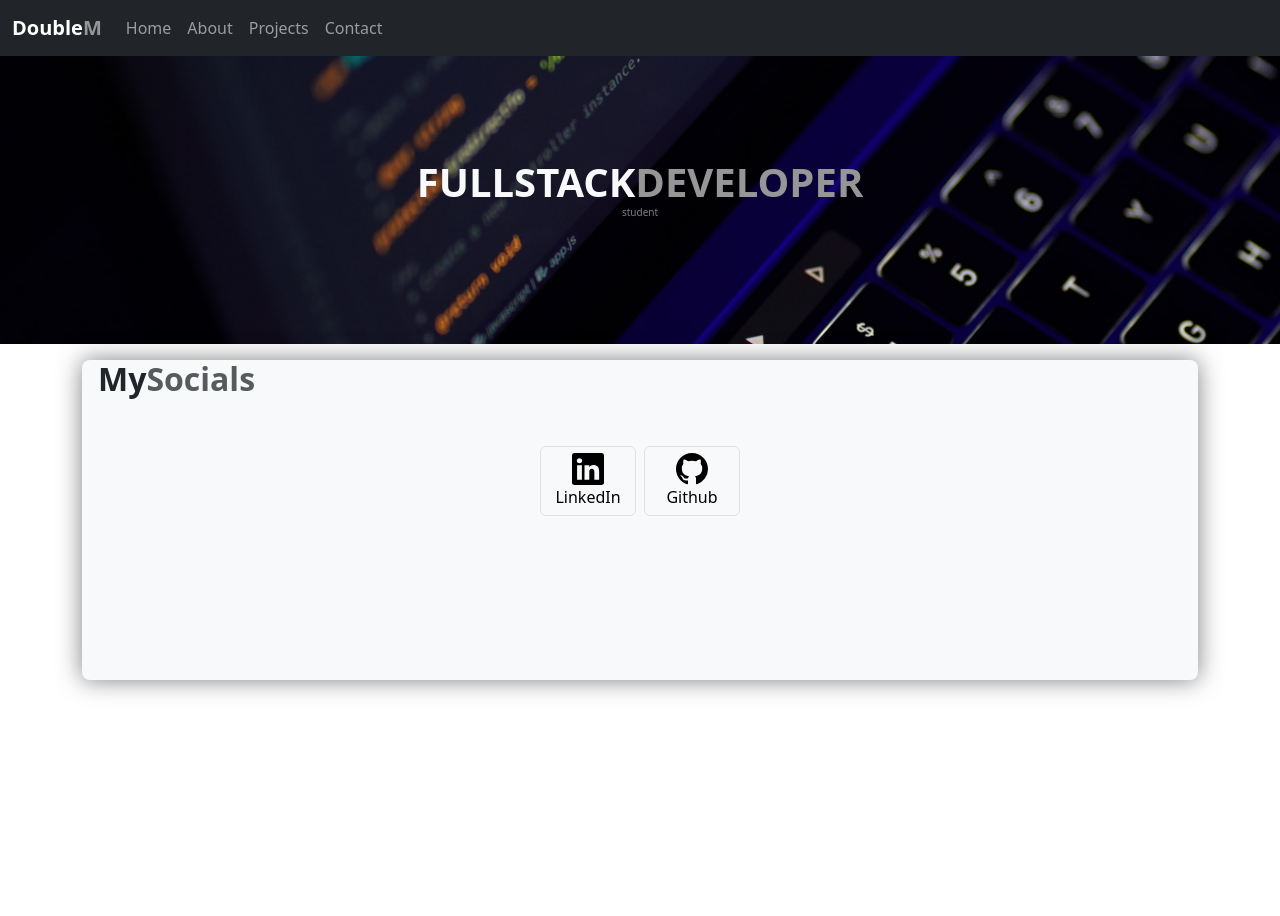
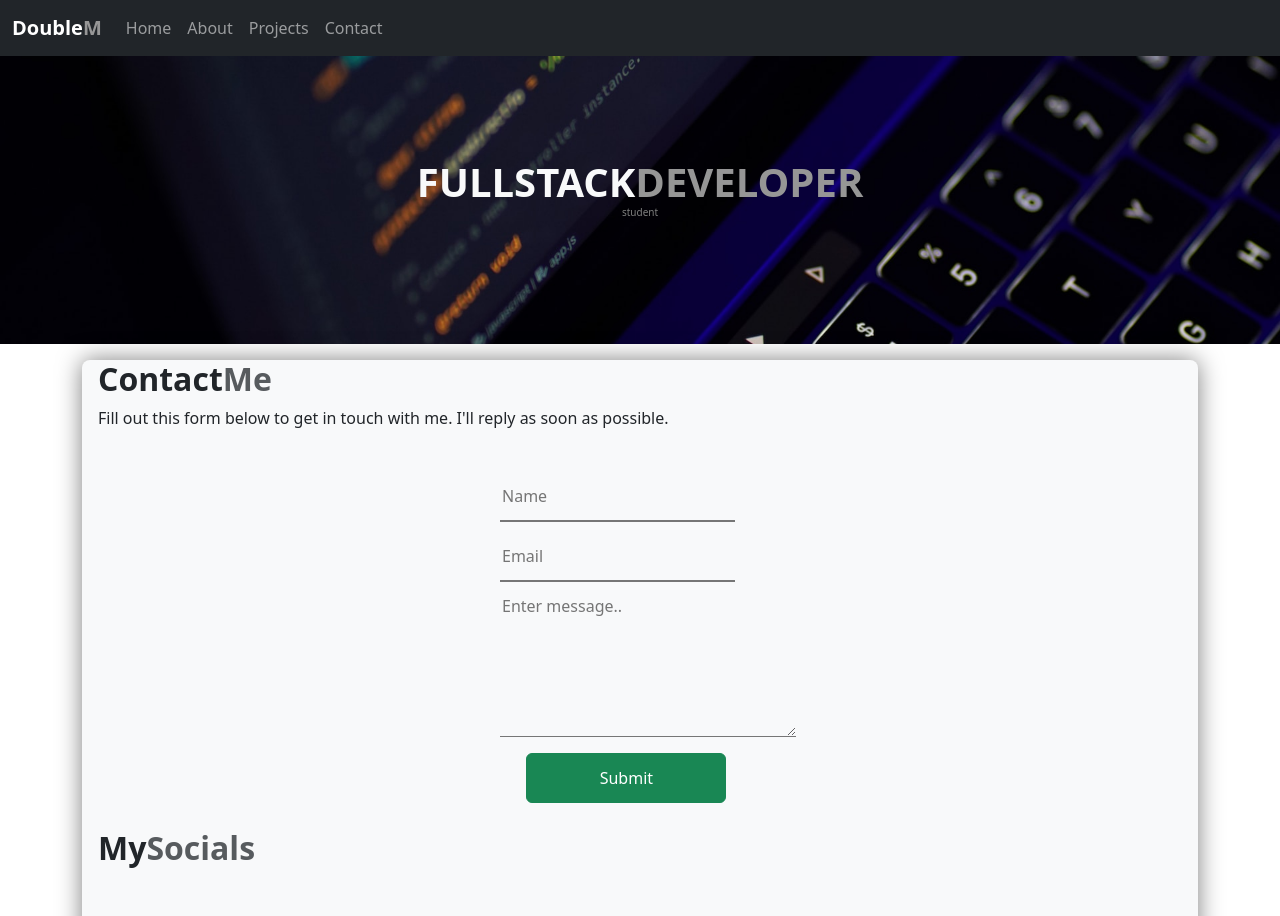
Before and after one commit to Mudden88/mm-dev-vue-vite, a Vue app: page /#/Contact in a window 1280 px wide. Shown: the top 916 px of the page. Before the commit the page ends 800 px from the top, so only its background shows below. Built offline with nearby package versions, Linux system fonts and the light colour scheme.

Commit message:
modified:   index.html 	modified:   package-lock.json 	modified:   package.json 	modified:   src/components/Contact.vue 	new file:   src/components/Contactform.vue

```diff
--- a/index.html
+++ b/index.html
@@ -12,8 +12,6 @@
   <link rel="mask-icon" href="/safari-pinned-tab.svg" color="#5bbad5">
   <meta name="msapplication-TileColor" content="#da532c">
   <meta name="theme-color" content="#ffffff">
-
-
   <meta charset="UTF-8" />
   <link rel="icon" type="image/svg+xml" href="/vite.svg" />
   <meta name="viewport" content="width=device-width, initial-scale=1.0" />
--- a/package.json
+++ b/package.json
@@ -11,6 +11,7 @@
   "dependencies": {
     "bootstrap": "^5.3.2",
     "bootstrap-vue-next": "^0.15.5",
+    "emailjs-com": "^3.2.0",
     "vue": "^3.4.15",
     "vue-router": "^4.2.5"
   },
--- a/src/components/Contact.vue
+++ b/src/components/Contact.vue
@@ -1,6 +1,15 @@
+<script setup>
+
+import Contactform from './Contactform.vue';
+
+</script>
+
 <template>
   <div class="container">
+
     <div class="bg-light mt-3 mb-3 rounded-3" style="min-height: 40vh;">
+
+      <Contactform />
 
       <h2 class=" text-start ms-3"><b>My</b><b class="text-muted">Socials</b></h2>
 
@@ -15,7 +24,10 @@
             <p class="mb-0">Github</p>
           </button>
         </a>
+
       </div>
+
+
     </div>
   </div>
 </template>
--- /dev/null
+++ b/src/components/Contactform.vue
@@ -0,0 +1,102 @@
+<script>
+import emailjs from 'emailjs-com'
+
+export default {
+  data() {
+    return {
+      user_name: '',
+      user_email: '',
+      user_message: ''
+    }
+  },
+  methods: {
+    sendEmail() {
+      const form = document.querySelector('.formFields')
+      emailjs
+        .sendForm(
+          "service_lsa6g3k",
+          "template_zdsip6k",
+          form,
+          "S8vGnw8J7SRCu_DFe"
+        )
+        .then((result) => {
+          alert("Email successfully sent", result.text)
+
+          this.user_name = ''
+          this.user_email = ''
+          this.user_message = ''
+        },
+          (error) => {
+            alert('Failed to send', error.text)
+          }
+        )
+    }
+  }
+}
+
+</script>
+<template>
+  <h2 class=" text-start ms-3"><b>Contact</b><b class="text-muted">Me</b></h2>
+  <p class="ms-3">Fill out this form below to get in touch with me. I'll reply as soon as possible.</p>
+  <div class="contact-container ms-3 py-3">
+
+    <form action="" class="formFields" @submit.prevent="sendEmail">
+      <div class="name-fields">
+        <div class="field">
+          <input type="text" v-model="user_name" placeholder="Name" />
+        </div>
+      </div>
+
+      <div class="email-field field">
+        <input type="email" v-model="user_email" placeholder="Email" />
+      </div>
+
+      <div class="field">
+
+        <textarea type="textarea" cols="30" rows="10" r v-model="user_message" placeholder="Enter message.." />
+      </div>
+      <div class="submitbutton field">
+        <button class="btn btn-success" type="submit">Submit</button>
+      </div>
+    </form>
+  </div>
+</template >
+
+<style scoped>
+.contact-container {
+  display: flex;
+  flex-direction: column;
+  justify-content: center;
+  align-items: center;
+}
+
+.field {
+  margin: 10px;
+}
+
+input,
+textarea {
+  height: 50px;
+  border-top: none;
+  border-right: none;
+  border-left: none;
+  outline: none;
+  background: transparent;
+}
+
+.submitbutton {
+  height: 50px;
+  width: 80%;
+  display: flex;
+  justify-content: center;
+
+}
+
+.btn {
+  width: 200px;
+}
+
+textarea {
+  height: 145px;
+}
+</style>
```
Also changed, not shown: 1 other file (tests, documents, lock files or other folders).
